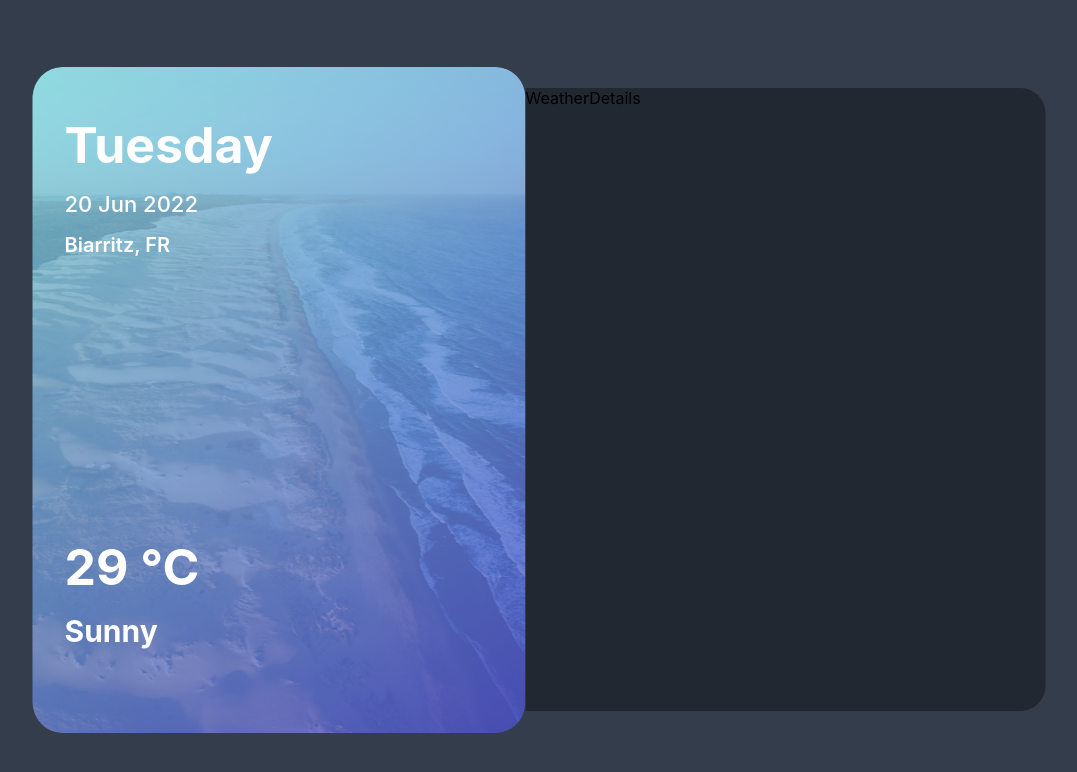
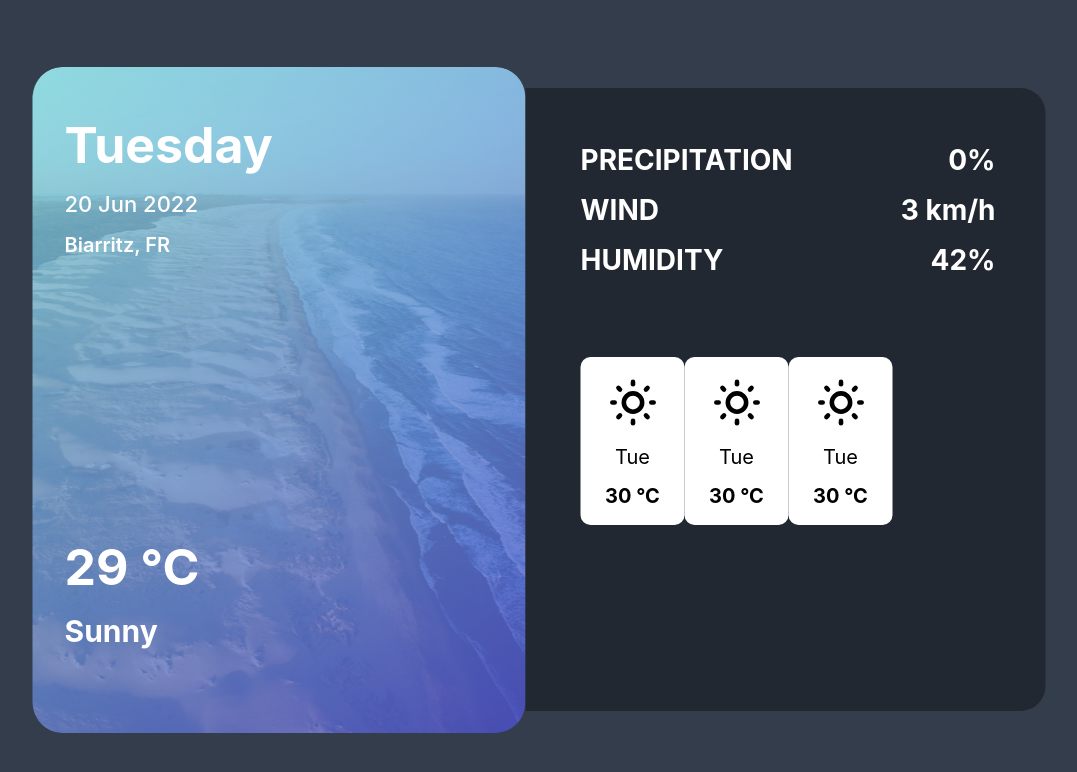
Before and after one commit to Minaghoreshi/weather, a React (Create React App) app: page / in a window 1280 px wide. Shown: the top 772 px of the page, without its empty margins (101-1178 px from the left). Built offline with nearby package versions, Linux system fonts and the light colour scheme.

Commit message:
UI: implement weather details section style

```diff
--- a/package.json
+++ b/package.json
@@ -8,6 +8,7 @@
     "@testing-library/user-event": "^13.5.0",
     "react": "^18.2.0",
     "react-dom": "^18.2.0",
+    "react-icons": "^4.11.0",
     "react-scripts": "5.0.1",
     "web-vitals": "^2.1.4"
   },
--- a/src/Components/weatherDetails/WeatherDetails.js
+++ b/src/Components/weatherDetails/WeatherDetails.js
@@ -1,5 +1,26 @@
 import React from "react";
 import styles from "./WeatherDetails.module.css";
-export  function WeatherDetails() {
-  return <div className={styles.weatherDetails__wrapper}>WeatherDetails</div>;
+import { WeatherForecast } from "../weatherForecast/WeatherForecast";
+export function WeatherDetails() {
+  return (
+    <div className={styles.weatherDetails__wrapper}>
+      <div className={styles.details__wrapper}>
+        <div>
+          <span>PRECIPITATION</span>
+          <span>0%</span>
+        </div>
+
+        <div>
+          <span>WIND</span>
+          <span>3 km/h</span>
+        </div>
+
+        <div>
+          <span>HUMIDITY</span>
+          <span>42%</span>{" "}
+        </div>
+      </div>
+      <WeatherForecast />
+    </div>
+  );
 }
--- a/src/Components/weatherDetails/WeatherDetails.module.css
+++ b/src/Components/weatherDetails/WeatherDetails.module.css
@@ -4,4 +4,21 @@
   border-radius: 0px 25px 25px 0;
   background-color: #222831;
   margin-top: 21px;
+  display: flex;
+  flex-direction: column;
+  gap: 80px;
+  padding: 55px 50px 0 55px;
+  box-sizing: border-box;
 }
+.details__wrapper {
+  display: flex;
+  flex-direction: column;
+  gap: 16px;
+}
+.details__wrapper div {
+  display: flex;
+  justify-content: space-between;
+  color: #fff;
+  font-size: 28px;
+  font-weight: 700;
+}
--- a/src/Components/weatherForecast/WeatherForecast.js
+++ b/src/Components/weatherForecast/WeatherForecast.js
@@ -0,0 +1,24 @@
+import React from "react";
+import styles from "./WeatherForecast.module.css";
+import { LuSunMedium } from "react-icons/lu";
+export function WeatherForecast() {
+  return (
+    <div className={styles.forecast__wrapper}>
+      <div className={styles.forecast__cart}>
+        <LuSunMedium className={styles.forecast__cart__icon} />
+        <span>Tue</span>
+        <span>30 °C</span>
+      </div>{" "}
+      <div className={styles.forecast__cart}>
+        <LuSunMedium className={styles.forecast__cart__icon} />
+        <span>Tue</span>
+        <span>30 °C</span>
+      </div>{" "}
+      <div className={styles.forecast__cart}>
+        <LuSunMedium className={styles.forecast__cart__icon} />
+        <span>Tue</span>
+        <span>30 °C</span>
+      </div>
+    </div>
+  );
+}
--- /dev/null
+++ b/src/Components/weatherForecast/WeatherForecast.module.css
@@ -0,0 +1,27 @@
+.forecast__wrapper {
+  display: flex;
+}
+.forecast__cart {
+  display: flex;
+  flex-direction: column;
+  width: 104px;
+  height: 168px;
+  border-radius: 10px;
+  background: #fff;
+  justify-content: center;
+  align-items: center;
+  gap: 15px;
+}
+.forecast__cart :nth-child(2) {
+  font-size: 20px;
+  font-weight: 400;
+}
+.forecast__cart :last-child {
+  font-size: 20px;
+  font-style: normal;
+  font-weight: 700;
+}
+.forecast__cart__icon {
+  width: 55px;
+  height: 55px;
+}
```
Also changed, not shown: 1 other file (tests, documents, lock files or other folders).
